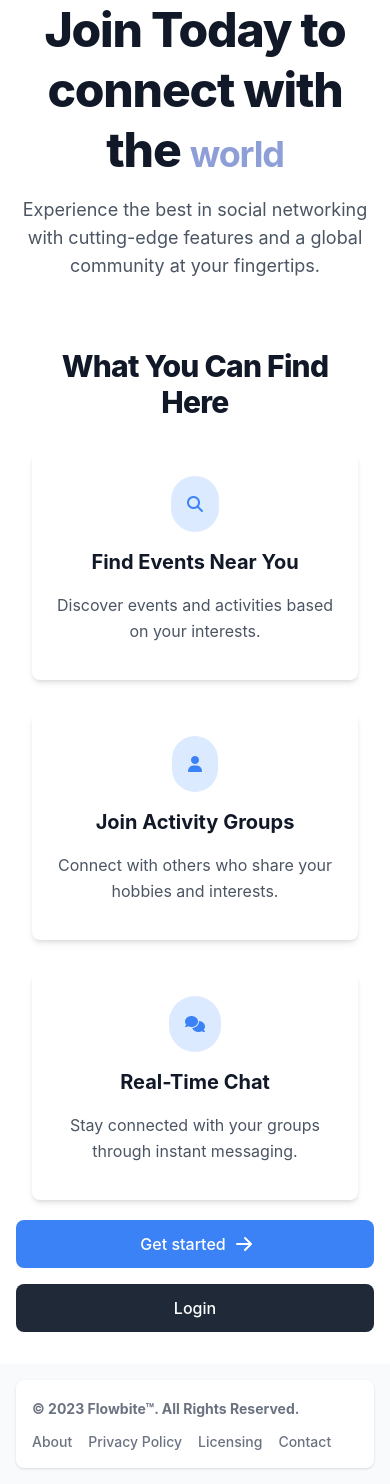
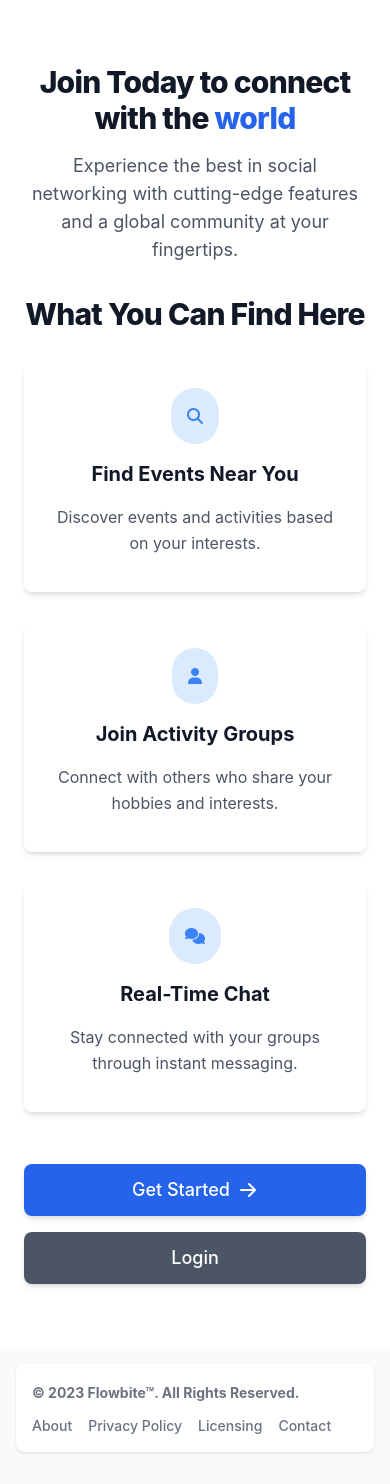
Before and after one commit to FranGarciaLopez/rojo-frontend, a React (Vite) app: page /home in a window 390 px wide. Built offline with nearby package versions, Linux system fonts and the light colour scheme; no server answers.

Commit message:
style: update responsiveness from Hero section
- add margin to the top in login and register forms

```diff
--- a/src/components/molecules/FeaturesSection.jsx
+++ b/src/components/molecules/FeaturesSection.jsx
@@ -22,7 +22,7 @@ const FeaturesSection = () => {
 
   return (
     <section className="py-5">
-      <div className="container mx-auto px-4">
+      <div className="container mx-auto ">
         <h2 className="text-3xl font-extrabold text-center mb-8 text-gray-900">
           What You Can Find Here
         </h2>
--- a/src/components/molecules/Hero.jsx
+++ b/src/components/molecules/Hero.jsx
@@ -1,32 +1,49 @@
-import React from 'react';
-import { Link } from 'react-router-dom';
-import FeaturesSection from '../molecules/FeaturesSection';
+import React from "react";
+import { Link } from "react-router-dom";
+import FeaturesSection from "../molecules/FeaturesSection";
+
 const Hero = () => {
           return (
-                    <section>
-                              <div className="px-4 mx-auto max-w--xl text-center lg:py-16 lg:px-12"
+                    <section className="relative w-full">
+                              <div
+                                        className="container mx-auto px-6 lg:px-12 py-16 text-center max-w-4xl"
                                         data-testid="hero"
                               >
-
-                                        <h1>
-                                                  Join Today to connect with the <span className="text-blue-800/50 text-4xl md:text-5xl lg:text-6xl">world</span>
+                                        <h1 className="text-3xl sm:text-4xl md:text-5xl lg:text-6xl font-extrabold tracking-tight">
+                                                  Join Today to connect with the{" "}
+                                                  <span className="text-3xl sm:text-4xl md:text-5xl lg:text-6xl font-extrabold tracking-tight
+                                                   text-blue-600 hover:text-blue-400">world</span>
                                         </h1>
 
-                                        <p className="text-lg md:text-xl mb-12 max-w-3xl mx-auto mt-4">
+                                        <p className="text-lg md:text-xl mt-4 max-w-2xl mx-auto">
                                                   Experience the best in social networking with cutting-edge features
                                                   and a global community at your fingertips.
                                         </p>
 
                                         <FeaturesSection />
-                                        <div className="flex flex-col mb-8 lg:mb-16 space-y-4 sm:flex-row sm:justify-center sm:space-y-0 sm:space-x-4">
-                                                  <Link to="/register" className="inline-flex justify-center items-center py-3 px-5 text-base font-medium text-center text-white rounded-lg
-                                                   bg-blue-500 hover:bg-blue-800 focus:ring-4 focus:ring-blue-300 transition ease-in-out duration-200">
-                                                            Get started
-                                                            <svg className="ml-2 -mr-1 w-5 h-5" fill="currentColor" viewBox="0 0 20 20" xmlns="http://www.w3.org/2000/svg"><path d="M10.293 3.293a1 1 0 011.414 0l6 6a1 1 0 010 1.414l-6 6a1 1 0 01-1.414-1.414L14.586 11H3a1 1 0 110-2h11.586l-4.293-4.293a1 1 0 010-1.414z"></path></svg>
+
+                                        <div className="mt-8 flex flex-col sm:flex-row justify-center items-center space-y-4 sm:space-y-0 sm:space-x-4">
+                                                  <Link
+                                                            to="/register"
+                                                            className="inline-flex items-center justify-center px-6 py-3 text-lg font-medium text-white bg-blue-600 w-full
+                                                            rounded-lg shadow-md transition-all duration-200 ease-in-out hover:bg-blue-700 focus:ring-4 focus:ring-blue-300"
+                                                  >
+                                                            Get Started
+                                                            <svg
+                                                                      className="ml-2 w-5 h-5"
+                                                                      fill="currentColor"
+                                                                      viewBox="0 0 20 20"
+                                                                      xmlns="http://www.w3.org/2000/svg"
+                                                            >
+                                                                      <path d="M10.293 3.293a1 1 0 011.414 0l6 6a1 1 0 010 1.414l-6 6a1 1 0 01-1.414-1.414L14.586 11H3a1 1 0 110-2h11.586l-4.293-4.293a1 1 0 010-1.414z"></path>
+                                                            </svg>
                                                   </Link>
 
-                                                  <Link to="/login" className="inline-flex justify-center items-center py-3 px-5 text-base font-medium text-center text-white rounded-lg
-                                                  bg-gray-800 hover:bg-black focus:ring-4 focus:ring-blue-300 transition duration-200 ease-in-out">
+                                                  <Link
+                                                            to="/login"
+                                                            className="inline-flex items-center justify-center px-6 py-3 text-lg font-medium text-white bg-gray-600 w-full
+                                                            rounded-lg shadow-md transition-all duration-200 ease-in-out hover:bg-black focus:ring-4 focus:ring-gray-500"
+                                                  >
                                                             Login
                                                   </Link>
                                         </div>
--- a/src/components/molecules/LoginFrom.jsx
+++ b/src/components/molecules/LoginFrom.jsx
@@ -41,7 +41,7 @@ const LoginForm = () => {
           if (loading) return <div>Loading...</div>;
 
           return (
-                    <div className="flex flex-grow justify-center items-center bg-white p-6">
+                    <div className="flex flex-grow justify-center items-center bg-white p-6 mt-8 rounded-lg shadow-lg">
                               <form onSubmit={handleSubmit} data-testid="login-form">
                                         <h2 className="text-center mb-8">Login</h2>
                                         {alert && (
--- a/src/components/molecules/RegisterForm.jsx
+++ b/src/components/molecules/RegisterForm.jsx
@@ -59,7 +59,7 @@ export const RegisterForm = () => {
                      register(response);
                      setTimeout(() => {
                             navigate('/login'); // Delay navigation slightly
-                        }, 0);
+                     }, 0);
               } catch (error) {
                      // Check if the error response status is in the 4xx range
                      if (error.response?.status >= 400 && error.response?.status < 500) {
@@ -72,7 +72,7 @@ export const RegisterForm = () => {
        };
 
        return (
-              <div className="flex flex-grow py-6 px-6 justify-center items-center bg-white">
+              <div className="flex flex-grow py-6 px-6 justify-center items-center bg-white mt-8 rounded-lg shadow-lg">
                      <form
                             onSubmit={handleSubmit}
                      >
```
